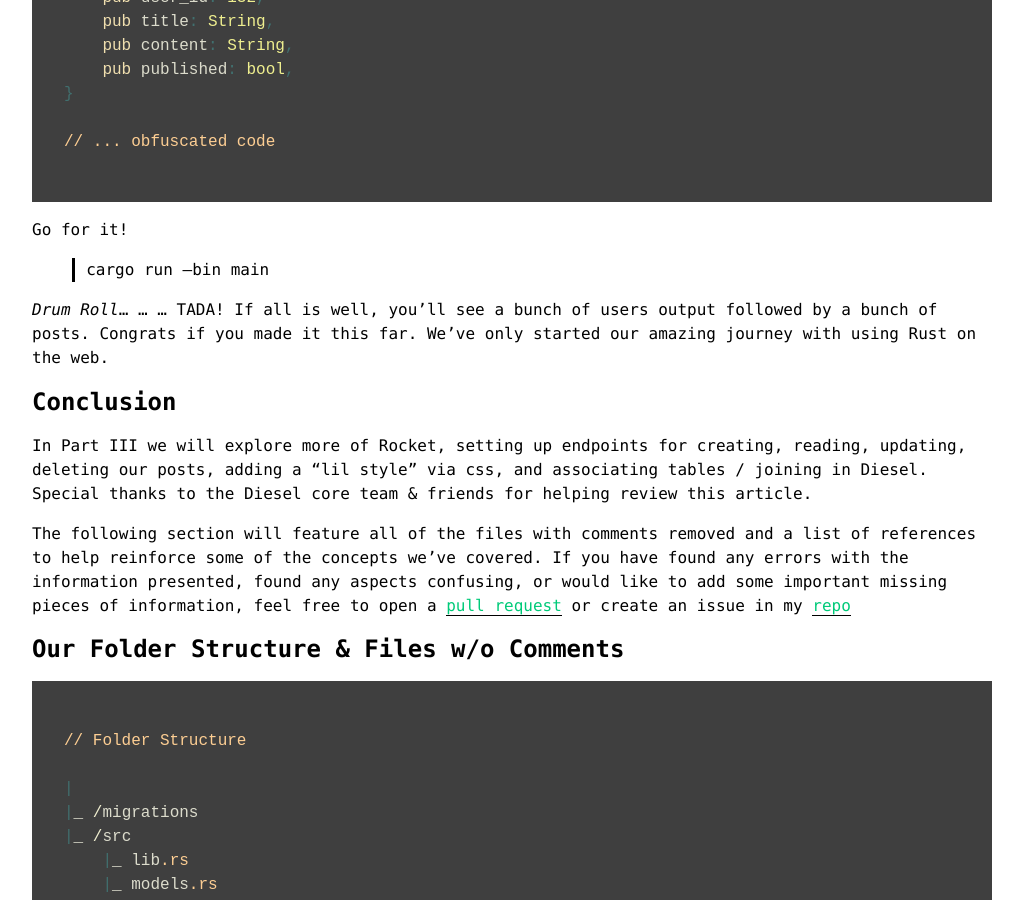
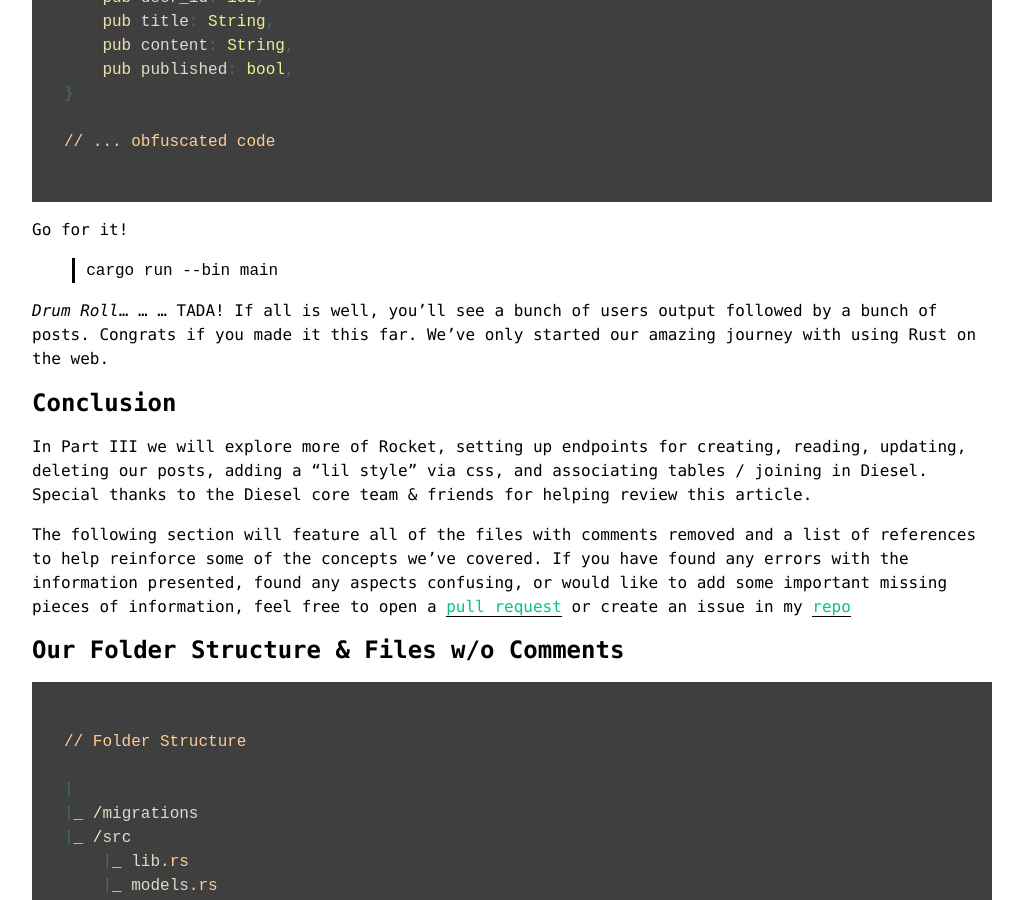
Before and after one commit to notryanb/notryanb.github.io, a Jekyll site: the page built from _posts/2017-10-06-rust-blog-series-2.md, in a window 1280 px wide and 900 px high, scrolled down 19728 px. Shown: the whole window, without its empty margins (128-1151 px from the left). Built offline with Jekyll 4.4.1, drawn with Linux system fonts in a browser that asks for light colours.

Commit message:
Fixes #16 - wrap commands in backtics

```diff
--- a/_posts/2017-10-06-rust-blog-series-2.md
+++ b/_posts/2017-10-06-rust-blog-series-2.md
@@ -886,7 +886,7 @@
 
 Go for it!
 
-> cargo run --bin main
+> `cargo run --bin main`
 
 *Drum Roll*...
 ...
```
